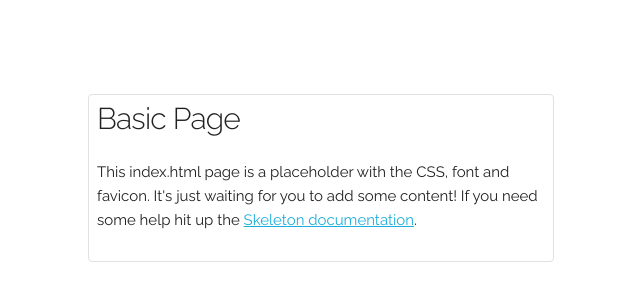
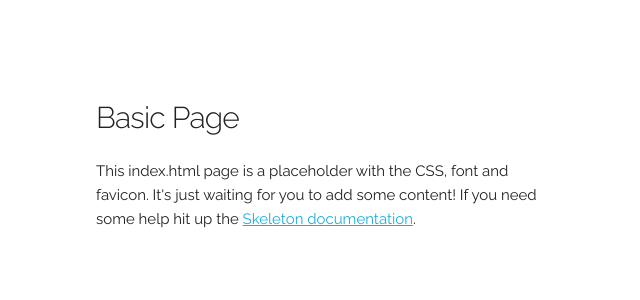
Before and after one commit to WhatsNewSaes/Skeleton-Less, a plain HTML site: page index.html in a window 1280 px wide. Shown: the part 146-446 px from the top of the page, 72-712 px from the left. Drawn offline with nearby package versions, Linux system fonts and the light colour scheme; files that its build step writes are made by us from their sources.

Commit message:
removes demo styles

```diff
--- a/less/skeleton.less
+++ b/less/skeleton.less
@@ -78,15 +78,10 @@
 
 /* For devices larger than 550px */
 @media (min-width: 550px) {
-
   .container .column,
   .container .columns {
     margin-left: @column-margin;
     padding: @column-padding;
-
-    border: 1px solid @light-gray; // for demo only
-    border-radius: @global-radius; // for demo only
-
   }
 
   .container .one.column,
```
